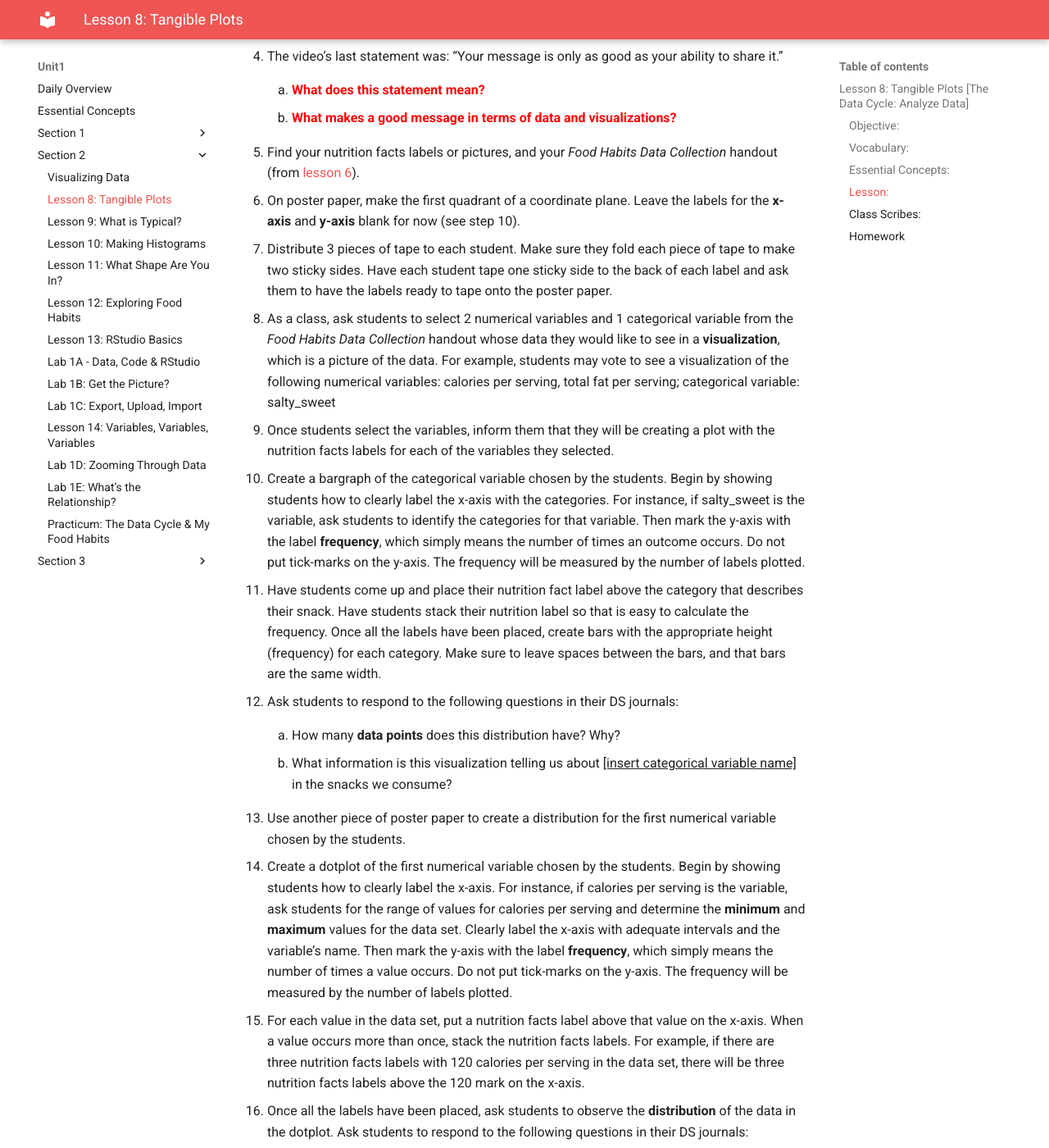
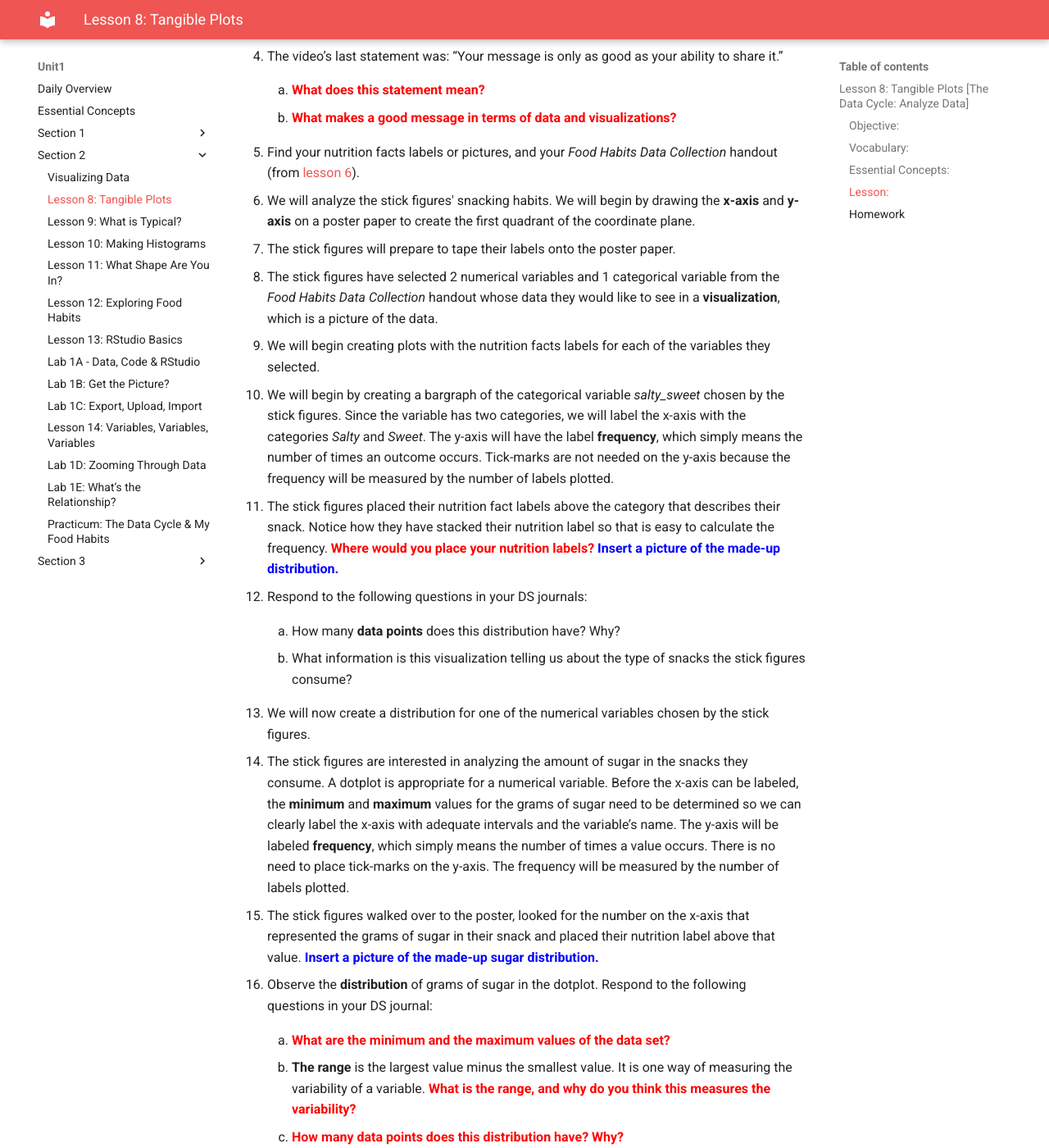
Before and after one commit to ThinkDataEd/student, an MkDocs documentation site: the page built from docs/unit1/lesson8.md, in a window 1280 px wide and 1400 px high, scrolled down 1318 px. Shown: the whole window at 82% size. Built offline with MkDocs 1.6.1 and Material for MkDocs 9.7.7, drawn with Linux system fonts in a browser that asks for light colours; some of the changed text lies outside the part shown.

Commit message:
Update lesson8.md
Almost complete.

```diff
--- a/docs/unit1/lesson8.md
+++ b/docs/unit1/lesson8.md
@@ -20,7 +20,7 @@ data points, dotplot
 1. <u>**Food Habits Campaign Data Collection Monitoring:**</u>
 
     100. The IDS Campaign Monitoring Tool is found on your IDS Homepage.
-    Click on **Monitor** and sign-in if prompted. Find the Food Habits Campaign and click on Monitor.
+    Click on **Monitor** and sign in if prompted. Find the Food Habits Campaign and click on Monitor.
     Note: If you haven't submitted any data, the page will be blank.
 
     100. Your teacher will be monitoring your class' data collection using the Campaign Monitoring Tool. You will have the opportunity to look at your own data collection with the Monitor Tool. Once the campaign collection window is over, and your teacher shares the class data, you will be able to see your class' progress.
@@ -53,122 +53,77 @@ good as your ability to share it.”
 5. Find your nutrition facts labels or pictures, and your *Food Habits Data
 Collection* handout (from [lesson 6](lesson6.md)).
 
-6. On poster paper, make the first quadrant of a coordinate plane. Leave the labels for the **x-axis**
-and **y-axis** blank for now (see step 10).
+6. We will analyze the stick figures' snacking habits. We will begin by drawing the **x-axis**
+and **y-axis** on a poster paper to create the first quadrant of the coordinate plane.
 
-7. Distribute 3 pieces of tape to each student. Make sure they fold each piece of tape to make two
-sticky sides. Have each student tape one sticky side to the back of each label and ask them to
-have the labels ready to tape onto the poster paper.
+7. The stick figures will prepare to tape their labels onto the poster paper.
 
-8. As a class, ask students to select 2 numerical variables and 1 categorical variable from the *Food
-Habits Data Collection* handout whose data they would like to see in a **visualization**, which is a
-picture of the data. For example, students may vote to see a visualization of the following
-numerical variables: calories per serving, total fat per serving; categorical variable: salty_sweet
+8. The stick figures have selected 2 numerical variables and 1 categorical variable from the *Food Habits Data Collection* handout whose data they would like to see in a **visualization**, which is a
+picture of the data.
 
-9. Once students select the variables, inform them that they will be creating a plot with the nutrition
-facts labels for each of the variables they selected.
+9. We will begin creating plots with the nutrition facts labels for each of the variables they selected.
 
-10. Create a bargraph of the categorical variable chosen by the students. Begin by showing students
-how to clearly label the x-axis with the categories. For instance, if salty_sweet is the variable, ask
-students to identify the categories for that variable. Then mark the y-axis with the label **frequency**,
-which simply means the number of times an outcome occurs. Do not put tick-marks on the y-axis.
-The frequency will be measured by the number of labels plotted.
+10. We will begin by creating a bargraph of the categorical variable <i>salty_sweet</i> chosen by the stick figures. Since the variable has two categories, we will label the x-axis with the categories <i>Salty</i> and <i>Sweet</i>. The y-axis will have the label **frequency**,
+which simply means the number of times an outcome occurs. Tick-marks are not needed on the y-axis because the frequency will be measured by the number of labels plotted.
 
-11. Have students come up and place their nutrition fact label above the category that describes their
-snack. Have students stack their nutrition label so that is easy to calculate the frequency. Once all
-the labels have been placed, create bars with the appropriate height (frequency) for each
-category. Make sure to leave spaces between the bars, and that bars are the same width.
+11. The stick figures placed their nutrition fact labels above the category that describes their snack. Notice how they have stacked their nutrition label so that is easy to calculate the frequency. <strong style="color: red;">Where would you place your nutrition labels?</strong> <strong style="color: blue;">Insert a picture of the made-up distribution.</strong>
 
-12. Ask students to respond to the following questions in their DS journals:
+12. Respond to the following questions in your DS journals:
 
     100. How many **data points** does this distribution have? Why?
 
-    100. What information is this visualization telling us about <u>[insert categorical variable
-    name]</u> in the snacks we consume?
+    100. What information is this visualization telling us about the type of snacks the stick figures consume?
 
-13. Use another piece of poster paper to create a distribution for the first numerical variable chosen
-by the students.
+13. We will now create a distribution for one of the numerical variables chosen by the stick figures.
 
-14. Create a dotplot of the first numerical variable chosen by the students. Begin by showing students
-how to clearly label the x-axis. For instance, if calories per serving is the variable, ask students for
-the range of values for calories per serving and determine the **minimum** and **maximum** values
-for the data set. Clearly label the x-axis with adequate intervals and the variable’s name. Then
-mark the y-axis with the label **frequency**, which simply means the number of times a value
-occurs. Do not put tick-marks on the y-axis. The frequency will be measured by the number of
-labels plotted.
+14. The stick figures are interested in analyzing the amount of sugar in the snacks they consume. A dotplot is appropriate for a numerical variable. Before the x-axis can be labeled, the **minimum** and **maximum** values for the grams of sugar need to be determined so we can clearly label the x-axis with adequate intervals and the variable’s name. The y-axis will be labeled **frequency**, which simply means the number of times a value
+occurs. There is no need to place tick-marks on the y-axis. The frequency will be measured by the number of labels plotted.
 
-15. For each value in the data set, put a nutrition facts label above that value on the x-axis. When a
-value occurs more than once, stack the nutrition facts labels. For example, if there are three
-nutrition facts labels with 120 calories per serving in the data set, there will be three nutrition facts
-labels above the 120 mark on the x-axis.
+15. The stick figures walked over to the poster, looked for the number on the x-axis that represented the grams of sugar in their snack and placed their nutrition label above that value. <strong style="color: blue;">Insert a picture of the made-up sugar distribution.</strong>
 
-16. Once all the labels have been placed, ask students to observe the **distribution** of the data in the
-dotplot. Ask students to respond to the following questions in their DS journals:
+16. Observe the **distribution** of grams of sugar in the
+dotplot. Respond to the following questions in your DS journal:
 
-    100. What are the minimum and the maximum values of the data set? <span style="color:grey">***Answers will vary by
-    class.***</span>
+    100. <strong style="color: red;">What are the minimum and the maximum values of the data set?</strong>
 
     100. **The range** is the largest value minus the smallest value. It is one way of measuring the
-    variability of a variable. What is the range, and why do you think this measures the
-    variability? <span style="color:grey">***Answers will vary by class. The range measures variability because if
-    the values of the variable are really different, the range will be a big number
-    (because the max and min will be far apart); but if there is little variability, the
-    range will be small. For example, if all of the values were the same, we would have
-    no variability and the range would be 0 because the max and min would be the
-    same number.***</span>
+    variability of a variable. <strong style="color: red;">What is the range, and why do you think this measures the variability?</strong>
 
-    100. How many **data points** does this distribution have? Why? <span style="color:grey">***Answers will vary by class.***</span>
+    100. <strong style="color: red;">How many **data points** does this distribution have? Why?</strong>
 
-    100. What is the amount of <u>[insert variable name]</u> that appears most often in a snack? Why?
-    <span style="color:grey">***Answers will vary by class.***</span>
+    100. <strong style="color: red;">What is the amount of grams of sugar that appears most often in a snack? Why?</strong>
 
-    100. What do you think the phrase *distribution* of the *data set* means? <span style="color:grey">***It shows us how
-    values are distributed. We learn where there are many values, where there are only
-    a few values, and where there are no values at all.***</span>
+    100. <strong style="color: red;">What do you think the phrase *distribution* of the *data set* means?</strong>
 
-    100. What information is this distribution telling us about the <u>[insert variable name]</u> in the
-    snacks we consume? <span style="color:grey">***Answers will vary. We see how the value of [variable name]
-    varies. For example, we can see whether all foods have the same number of
-    calories, or if they differ.***</span>
+    100. <strong style="color: red;">What information is this distribution telling us about the grams of sugar in the snacks the stick figures consume?</strong>
 
     100. A distribution tells us two things: the values of the variable and the frequency of the
-    values. "Frequency" is just another way of saying "the count." Why is this dotplot a
-    picture of the distribution of [variable name]? <span style="color:grey">***Because the location of the labels on the
-    x-axis tells us the values we saw, and the number of labels at that value tells us the
-    frequency for that value.***</span>
+    values. "Frequency" is just another way of saying "the count." <strong style="color: red;">Why is this dotplot a
+    picture of the distribution of grams of sugar?</strong>
 
-17. Review the students’ responses in a class discussion. Ask students to put a check mark next to
-the answers that were validated, and to revise the answers that need to be corrected.
+17. You will be provided with an opportunity for feedback on your responses.
 
-18. Use another piece of poster paper to create a distribution for the second numerical variable
-chosen by the students. Repeat steps 14-16 with this variable.
+18. Below is the distribution of number of calories in the stick figure's snacks. <strong style="color: blue;">Insert a picture of the made-up calories distribution.</strong>
 
-19. On the first visualization for the numerical variable, show students how to convert the nutrition
-facts labels into something more readable. Draw another horizontal like on the plot above the
-nutrition facts labels. Explain that we can represent each label with an item such as a dot sticker
-or a sticky note.
+    100. <strong style="color: red;">How many **data points** does this distribution have? Why?</strong>
 
-20. Then, start with the minimum x-value on the plot and place the new sticker above the second
-horizontal axis. Do this for each nutrition facts label in the plot. Once all values have been
-represented, ask the students how this new plot IS or IS NOT better than the original. Explain that
-we can call this type of plot a **dotplot** since we’re using dots to represent each observation.
+    100. <strong style="color: red;">What is the number of calories that appears most often in a snack? Why?</strong>
 
-21. Distribute the *Tangible Plot* handout ([LMR_1.9](../IDS_Curriculum_v_5.0/2_IDS_LMRs_v_5.0/IDS_LMR_Unit 1_v_5.0/LMR_1.9_Tangible Plot.pdf)). Each student should pick one of the 2 numerical
-variables plotted on the poster paper. Then, they should complete part 1 of the *Tangible Plot*
-handout before leaving class. They will complete part 2 of the handout for homework.
+    100. <strong style="color: red;">What information is this distribution telling us about the number of calories in the snacks the stick figures consume?</strong>
+
+
+19. We are going to show you how to convert the nutrition facts labels into something more readable. We can represent each label with an item such as a dot,  dot sticker or a sticky note.<strong style="color: blue;">Insert a picture of the dotplot calories distribution.</strong>
+
+20. Notice that the x-axis is the same as before. We simply replaced each nutrition fact label with a dot that corresponded with the number of calories in the snack. If two snacks had the same amount of calories, we simply stacked the dots. <strong style="color: red;">Is this new plot better than the original?</strong> We call this type of plot a **dotplot** since we’re using dots to represent each observation.
+
+21. The *Tangible Plot* handout ([LMR_1.9](../IDS_Curriculum_v_5.0/2_IDS_LMRs_v_5.0/IDS_LMR_Unit 1_v_5.0/LMR_1.9_Tangible Plot.pdf)) contains the nutritional information for the total grams of fat in the stick figures' snacks. Create a dotplot tha shows the distribution of grams of fat and answer the questions.
 <div align="right"><iframe src="https://docs.google.com/viewerng/viewer?url=https://curriculum.idsucla.org/IDS_Curriculum_v_5.0_preview/2_IDS_LMRs_v_5.0/IDS_LMR_Unit 1_v_5.0/LMR_1.9_Tangible Plot.pdf&embedded=true" style=" width:420px;height:400px;" frameborder="0"></iframe><br>[LMR_1.9](../IDS_Curriculum_v_5.0/2_IDS_LMRs_v_5.0/IDS_LMR_Unit 1_v_5.0/LMR_1.9_Tangible Plot.pdf)</div>
 
-22. Ask students to think about the statistical questions they came up with. Can the visualizations
-they created in class help answer their statistical question? If yes, answer the question; if not,
-what visualization would be appropriate?
+22. Think about the statistical questions you came up with (Lesson 6 homework). <strong style="color: red;">Which visualization would be most appropriate for answering your statistical questions?</strong>
 
-###**Class Scribes:**
-One team of students will give a brief talk to discuss what they think the 3 most important topics
-of the day were.
 
 ###<p style="background: black; color: white; text-align: center;">**Homework**</p>
-Students will complete part 2 of the *Tangible Plot* handout ([LMR_1.9](../IDS_Curriculum_v_5.0/2_IDS_LMRs_v_5.0/IDS_LMR_Unit 1_v_5.0/LMR_1.9_Tangible Plot.pdf)) and bring it to the next class for
-assessment.
+Complete the *Tangible Plot* handout ([LMR_1.9](../IDS_Curriculum_v_5.0/2_IDS_LMRs_v_5.0/IDS_LMR_Unit 1_v_5.0/LMR_1.9_Tangible Plot.pdf)) and turn it in for assessment.
 
-Students should continue to collect nutritional facts data using the *Food Habits* Participatory Sensing
-campaign on their smart devices or via web browser.
+Continue to collect nutritional facts data using the *Food Habits* Participatory Sensing
+campaign on your smart devices or via web browser.
```
Also changed, not shown: other parts of docs/unit1/lesson8.md (+1 -1 lines).
